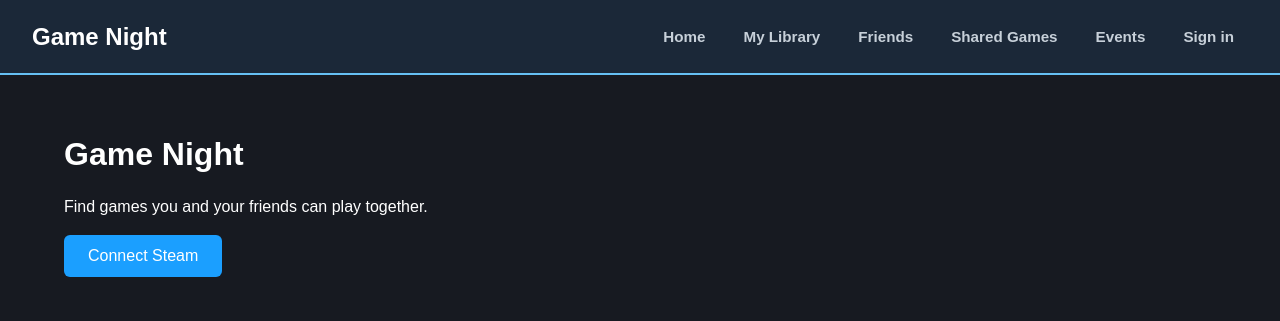
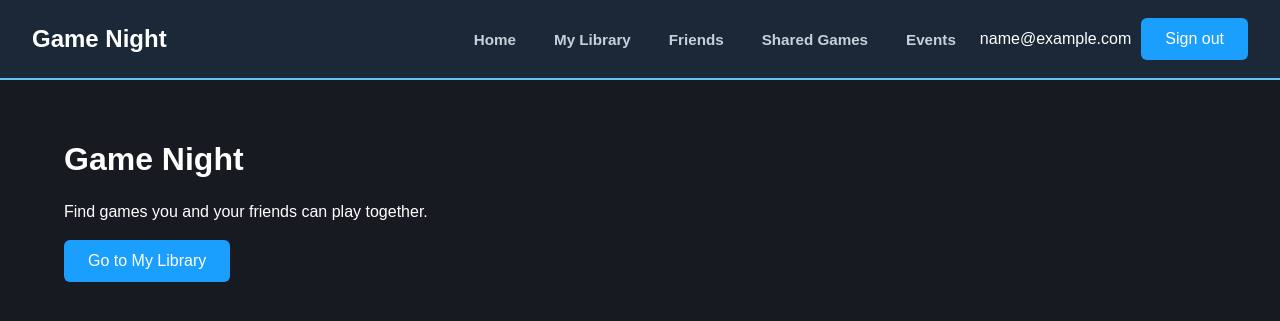
Before and after one commit to Group-Name-Group-2/Scheduling-discord-bot, a FastAPI app: page / in a window 1280 px wide. Shown: the top 321 px of the page. Run offline with FastAPI, Linux system fonts and the light colour scheme; the visitor is signed in with stand-in values (Sample User, id 1).

Commit message:
fixed homepage displaying log in option

```diff
--- a/app/steam_auth.py
+++ b/app/steam_auth.py
@@ -75,9 +75,19 @@ async def steam_callback(request: Request):
         ) from error
 
     if "is_valid:true" not in response.text:
+        print(
+            "[steam_auth] Steam rejected login verification.\n"
+            f"  return_to: {params.get('openid.return_to')}\n"
+            f"  nonce:     {params.get('openid.response_nonce')}\n"
+            f"  response:  {response.text.strip()!r}"
+        )
         raise HTTPException(
             status_code=401,
-            detail="Steam could not verify the login."
+            detail=(
+                "Steam could not verify the login. Each Steam login link "
+                "can only be used once, so start again from /auth/steam "
+                "instead of refreshing this page."
+            ),
         )
 
     # Extract the Steam ID from the verified identity URL.
--- a/app/templates/index.html
+++ b/app/templates/index.html
@@ -18,9 +18,15 @@
 
         <p>Find games you and your friends can play together.</p>
 
-        <a class="button" href="/auth/steam" id="connect-steam">
-            Connect Steam
-        </a>
+        {% if request.session.get("steam_id") %}
+            <a class="button" href="/library">
+                Go to My Library
+            </a>
+        {% else %}
+            <a class="button" href="/auth/steam" id="connect-steam">
+                Connect Steam
+            </a>
+        {% endif %}
     </main>
 
     <script src="{{ url_for('static', path='script.js') }}"></script>
--- a/app/templates/navbar.html
+++ b/app/templates/navbar.html
@@ -1,3 +1,4 @@
+{% set nav_user = request.session.get("email") or request.session.get("steam_id") %}
 <nav class="navbar">
     <a class="navbar-brand" href="/">Game Night</a>
 
@@ -8,8 +9,8 @@
         <a href="/shared-games">Shared Games</a>
         <a href="/events">Events</a>
 
-        {% if current_user_email or steam_id %}
-            <span class="navbar-user">{{ current_user_email or steam_id }}</span>
+        {% if nav_user %}
+            <span class="navbar-user">{{ nav_user }}</span>
             <button id="navbar-logout-button" type="button">Sign out</button>
         {% else %}
             <a href="/login">Sign in</a>
@@ -17,7 +18,7 @@
     </div>
 </nav>
 
-{% if current_user_email or steam_id %}
+{% if nav_user %}
 <script>
     document.getElementById("navbar-logout-button").addEventListener("click", async () => {
         await fetch("/auth/logout", { method: "POST" });
```
